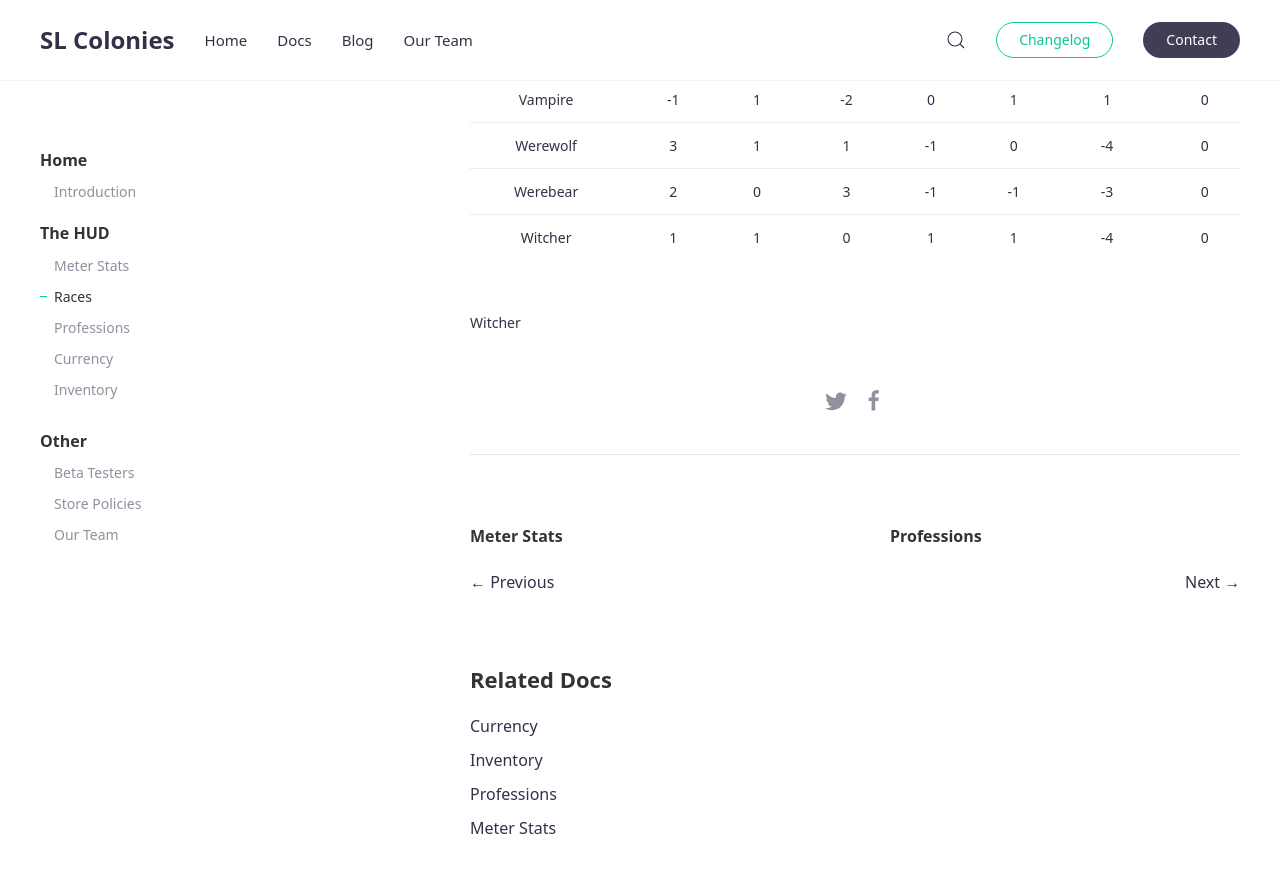
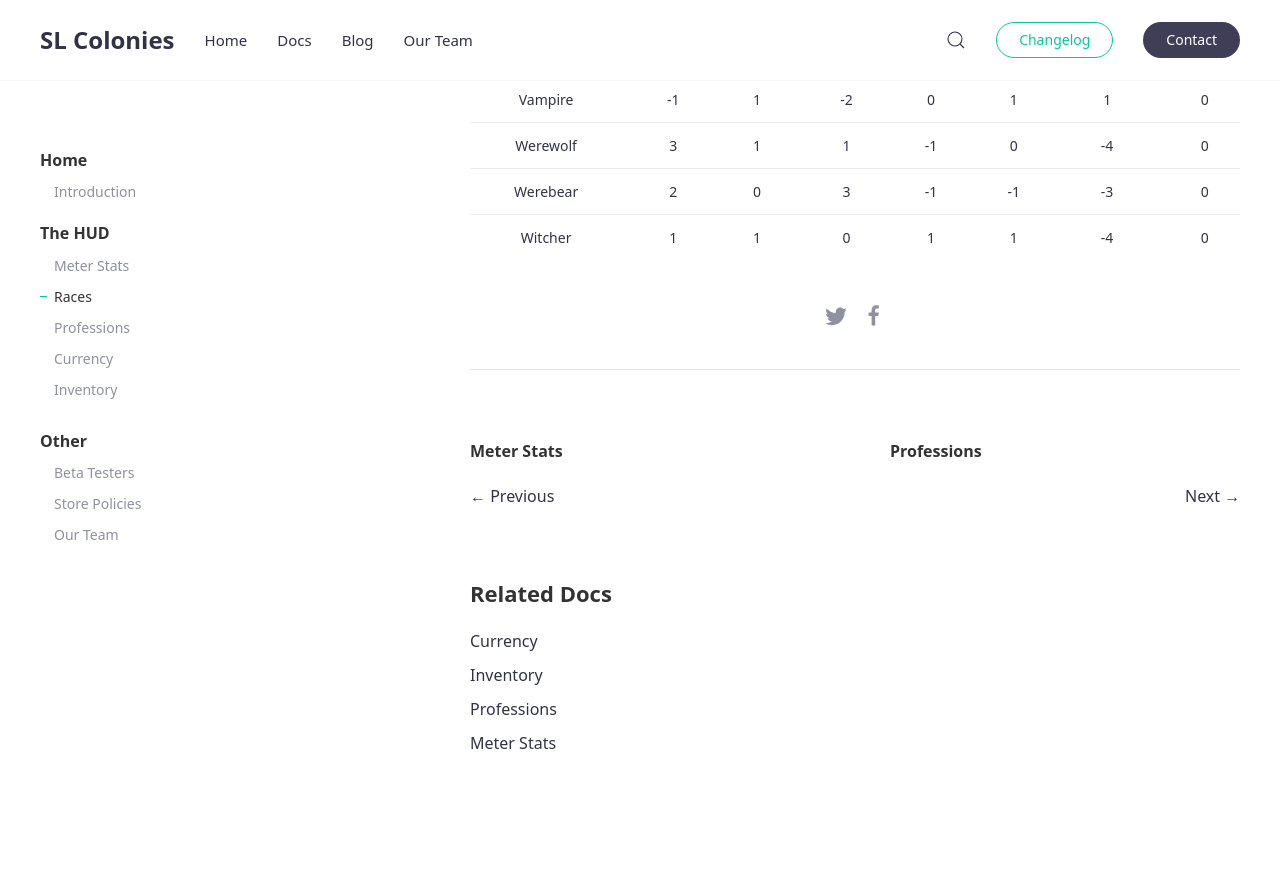
Before and after one commit to SLColonies/Public, a Jekyll site: the page built from _docs/races.md, in a window 1280 px wide and 900 px high, scrolled down 3708 px. Shown: the top 873 px of the window. Built offline with Jekyll 4.4.1, drawn with Linux system fonts in a browser that asks for light colours; after the commit the page ends 4523 px from its top, so only the background shows below that.

Commit message:
Add files via upload

```diff
--- a/_docs/races.md
+++ b/_docs/races.md
@@ -81,6 +81,3 @@ Charisma is your ability to persuade people. This skill comes in handy for trade
 |Werewolf   |  3  |  1  |  1  | -1  |  0  | -4  |  0   |
 |Werebear   |  2  |  0  |  3  | -1  | -1  | -3  |  0   |
 |Witcher    |  1  |  1  |  0  |  1  |  1  | -4  |  0   |
-
-
-|Witcher
```
